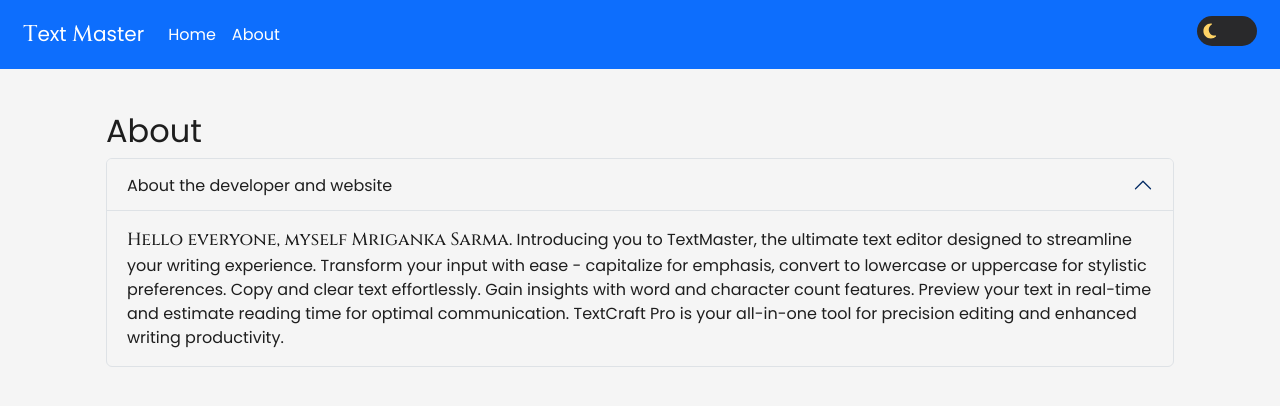
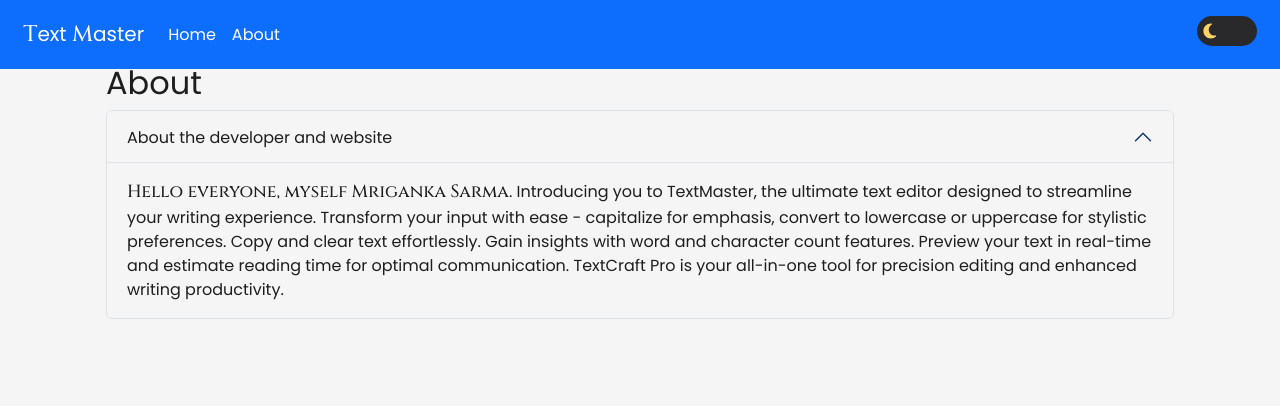
Before and after one commit to mriganka528/Text-converter, a React (Create React App) app: page /about in a window 1280 px wide. Shown: the top 406 px of the page. Built offline with nearby package versions, Linux system fonts and the light colour scheme.

Commit message:
Update About.js

```diff
--- a/src/Components/About.js
+++ b/src/Components/About.js
@@ -4,7 +4,7 @@
 
     return (
         <div className="container my-3" style={{ backgroundColor: props.mode === 'primary' ? 'whitesmoke' : '#020912', color: props.mode === 'primary' ? 'rgb(30,30,30)' : '#cacbcc', paddingInline: "1.5rem" }}>
-            <h2 style={{ backgroundColor: props.mode === 'primary' ? 'whitesmoke' : '#020912', color: props.mode === 'primary' ? 'rgb(30,30,30)' : '#F9F9F9', marginTop:"4rem" }}>About</h2>
+            <h2 style={{ backgroundColor: props.mode === 'primary' ? 'whitesmoke' : '#020912', color: props.mode === 'primary' ? 'rgb(30,30,30)' : '#F9F9F9' }}>About</h2>
             <div className="accordion" id="accordionExample" >
                 <div className="accordion-item" style={{ backgroundColor: props.mode === 'primary' ? 'whitesmoke' : '#020912', color: props.mode === 'primary' ? 'rgb(30,30,30)' : '#F9F9F9' }}>
                     <h2 className="accordion-header" >
```
